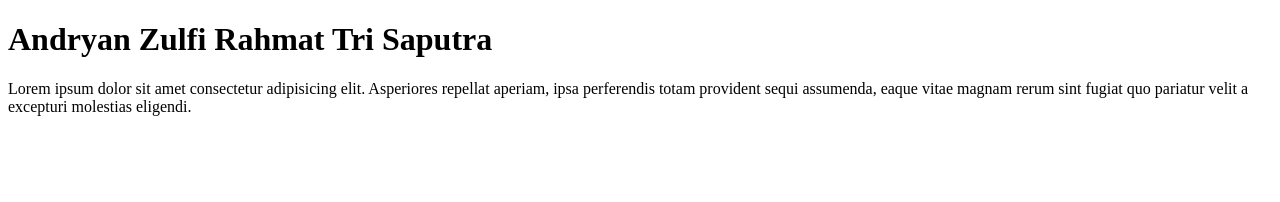
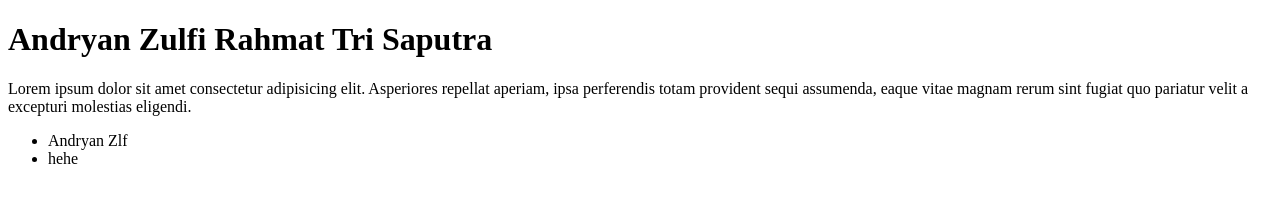
Before and after one commit to AndryanZulfi/latihan-git-remote2, a plain HTML site: page index.html in a window 1280 px wide. Drawn offline with Linux system fonts and the light colour scheme.

Commit message:
menambahkan list

```diff
--- a/index.html
+++ b/index.html
@@ -10,6 +10,10 @@
   <p>Lorem ipsum dolor sit amet consectetur adipisicing elit. Asperiores repellat aperiam, ipsa perferendis totam
     provident sequi assumenda, eaque vitae magnam rerum sint fugiat quo pariatur velit a excepturi molestias eligendi.
   </p>
+  <ul>
+    <li>Andryan Zlf</li>
+    <li>hehe</li>
+  </ul>
 </body>
 
 </html>
```
